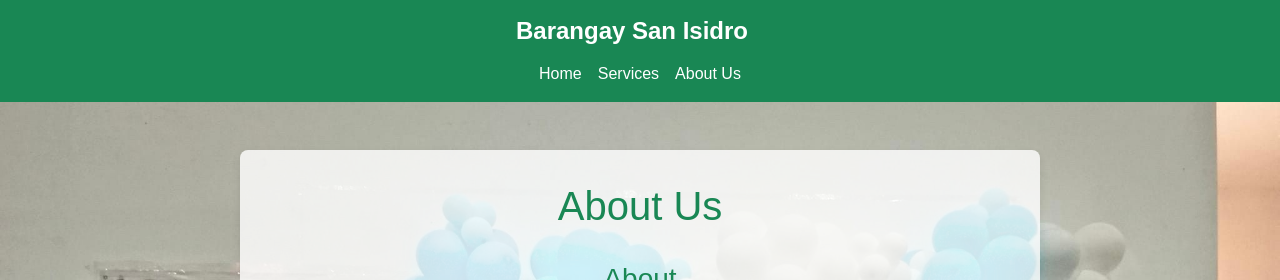
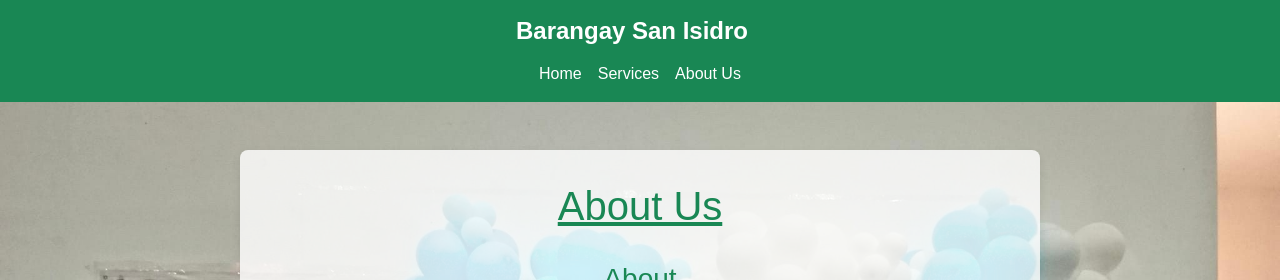
Before and after one commit to hrtrrnz/Barangay-Website, a plain HTML site: page about.html in a window 1280 px wide. Shown: the top 280 px of the page. Drawn offline with nearby package versions, Linux system fonts and the light colour scheme.

Commit message:
Update about.html

```diff
--- a/about.html
+++ b/about.html
@@ -36,7 +36,7 @@
 
 <!-- About Section -->
 <section id="about" class="container my-5">
-    <h1 class="text-center">About Us</h1>
+    <h1 class="text-center" style="text-decoration: underline;">About Us</h1>
 
     <div class="my-4">
         <h3 class="text-center">About</h3>
@@ -49,7 +49,7 @@
     </div>
 
     <div class="my-4">
-        <h3 class="text-center">Vision</h3>
+        <h3  class="text-center">Vision</h3>
         <p class="justify-text center-text">We envision Barangay San Isidro as a vibrant, sustainable community where every individual has the opportunity to thrive. Our vision is to foster a sense of belonging and purpose among residents, encouraging them to contribute positively to society. We aspire to be a model barangay that other communities can look to for inspiration and collaboration.</p>
     </div>
 </section>
```
